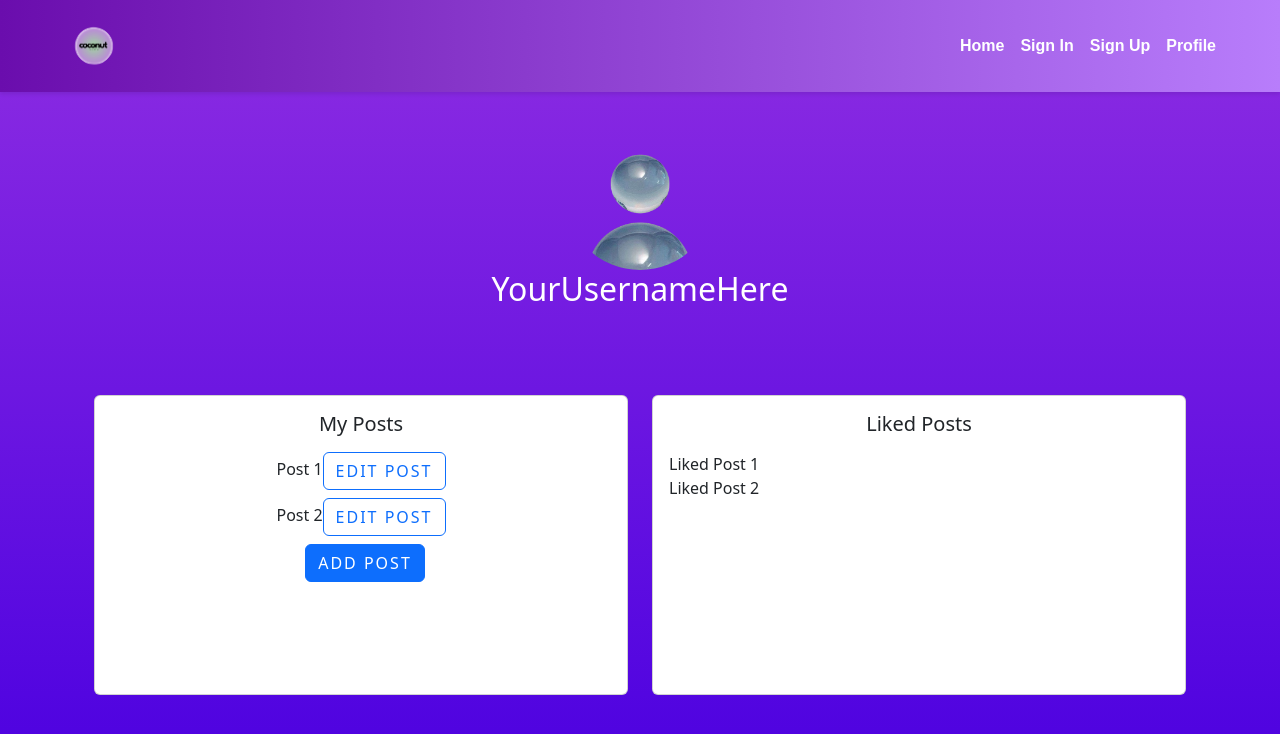
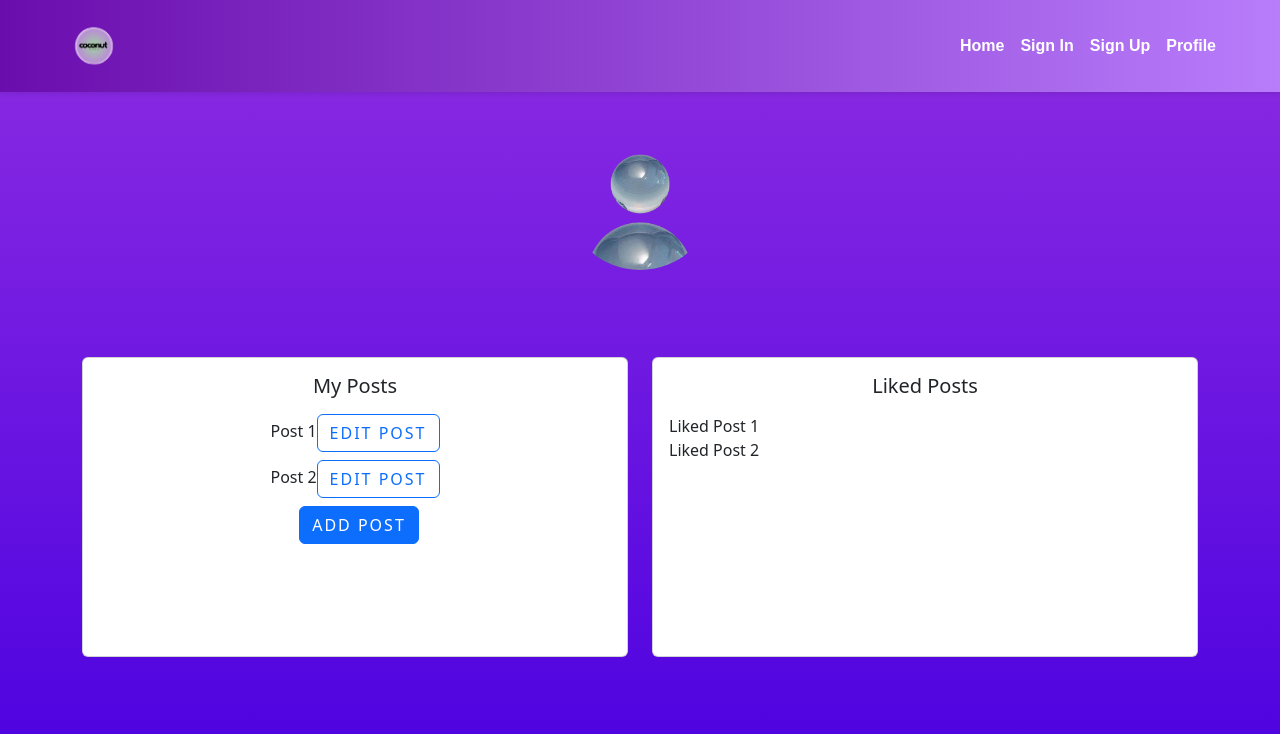
Before and after one commit to EmilijaPaleckyte/React-apollo-stack-SOCIAL_MEDIA, a React (Vite) app in the folder client/: page /profile in a window 1280 px wide. Shown: the top 734 px of the page. Built offline with nearby package versions, Linux system fonts and the light colour scheme.

Commit message:
smth applies

```diff
--- a/client/src/components/profile.jsx
+++ b/client/src/components/profile.jsx
@@ -1,4 +1,4 @@
-import PropTypes from "prop-types"; // Import PropTypes for prop validation
+import PropTypes from "prop-types";
 import { useState } from "react";
 import userPfp from "./assets/userpfp.png";
 
@@ -47,7 +47,7 @@ const UserProfile = ({ username }) => {
                 style={{ width: "150px", borderRadius: "50%" }}
               />
               <h2 style={{ color: "white", marginBottom: "5px" }}>
-                {username}
+                {username} {/* Display the username */}
               </h2>
             </div>
           </section>
@@ -106,24 +106,4 @@ UserProfile.propTypes = {
   username: PropTypes.string.isRequired,
 };
 
-const App = () => {
-  const [username, setUsername] = useState("YourUsernameHere"); // Set the initial username state
-
-  return (
-    <div
-      style={{
-        background: "linear-gradient(to bottom, #8E2DE2, #4A00E0)",
-        minHeight: "100vh",
-      }}
-    >
-      <div className="container">
-        <div className="row justify-content-center">
-          {/* Render the UserProfile component and pass the username prop */}
-          <UserProfile username={username} />
-        </div>
-      </div>
-    </div>
-  );
-};
-
-export default App;
+export default UserProfile;
--- a/client/src/components/signin.jsx
+++ b/client/src/components/signin.jsx
@@ -1,8 +1,10 @@
 import { gql, useMutation } from "@apollo/client";
 
+import PropTypes from "prop-types";
+import UserProfile from "./profile";
 import { useState } from "react";
 
-const SignInForm = () => {
+const SignInForm = ({ setUsername }) => {
   const [formData, setFormData] = useState({
     email: "",
     password: "",
@@ -38,16 +40,14 @@ const SignInForm = () => {
 
       console.log("User signed in successfully:", data.signIn);
       setShowSuccess(true);
-      // Handle successful sign-in here, e.g., redirecting to another page
+      setUsername(data.signIn); // Update the username in the parent component
     } catch (error) {
       console.error("Error signing in:", error);
-      // Handle sign-in error, e.g., displaying error message to the user
     }
   };
 
   const handleCloseSuccess = () => {
     setShowSuccess(false);
-    // Redirect the user to profile page
   };
 
   return (
@@ -127,4 +127,22 @@ const SignInForm = () => {
   );
 };
 
-export default SignInForm;
+SignInForm.propTypes = {
+  setUsername: PropTypes.func.isRequired,
+};
+
+const App = () => {
+  const [username, setUsername] = useState(""); // Change initial state to an empty string
+
+  return (
+    <div>
+      {username ? (
+        <UserProfile username={username} /> // Render UserProfile if username is set
+      ) : (
+        <SignInForm setUsername={setUsername} />
+      )}
+    </div>
+  );
+};
+
+export default App;
```
Also changed, not shown: 1 other file (tests, documents, lock files or other folders).
